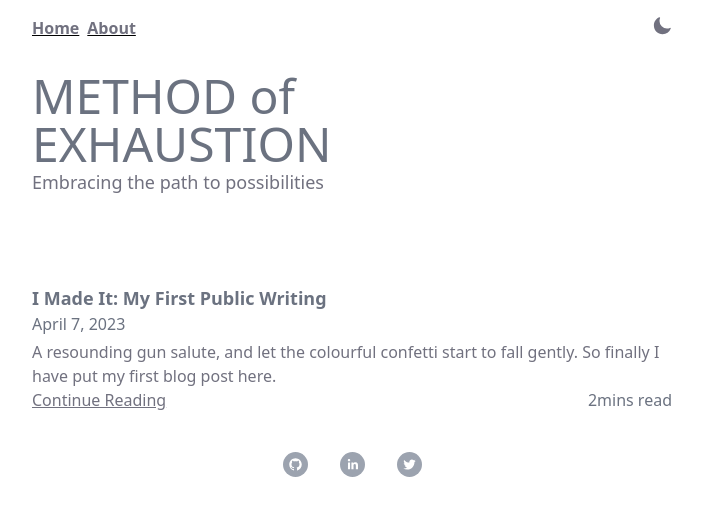
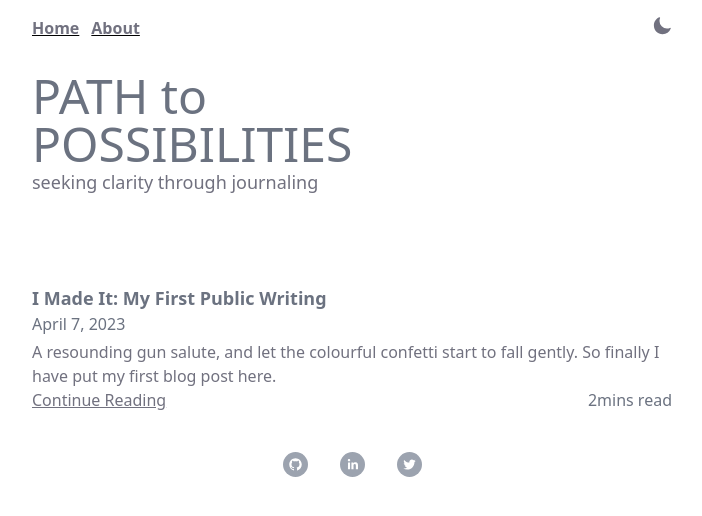
Before and after one commit to victor-eno/vicjournals, a Next.js app: page / in a window 1280 px wide. Shown: the top 516 px of the page, without its empty margins (288-990 px from the left). Built offline with nearby package versions, Linux system fonts and the light colour scheme.

Commit message:
testing changes

```diff
--- a/pages/about.js
+++ b/pages/about.js
@@ -28,7 +28,7 @@ import { ArrowLongRightIcon } from "@heroicons/react/24/outline";
       </a>
       </Link>
       </div>
-      <div className="flex-1 px-2">
+      <div className="flex-1 px-3">
       <Link href="/about" passHref>
       <a>
         <div className="cursor-pointer">
@@ -46,10 +46,10 @@ import { ArrowLongRightIcon } from "@heroicons/react/24/outline";
 
        <div className="flex left-0 p-4">
        <div>
-       <h1 className="vic1 text-5xl font-bold text-gray-500">
+       <h1 className="vic1 text-5xl text-gray-500">
          VICTOR
         </h1>
-        <h1 className="vic1 text-5xl font-bold text-gray-500">
+        <h1 className="vic1 text-5xl text-gray-500">
          ENO
         </h1>
         <p className="vic2 font-base underline">
--- a/pages/index.js
+++ b/pages/index.js
@@ -28,7 +28,7 @@ export default function Blog({ posts }) {
                </a>
             </Link>
           </div>
-          <div className="flex-1 px-2">
+          <div className="flex-1 px-3">
             <Link href="/about" passHref>
               <a>
                <div className="cursor-pointer">
@@ -50,13 +50,13 @@ export default function Blog({ posts }) {
        <div className="flex Left-0 p-4">
        <div>
        <h1 className="vic1 text-5xl text-gray-500">
-        METHOD of
+        PATH to
         </h1>
         <h1 className="vic1 text-5xl text-gray-500">
-        EXHAUSTION
+        POSSIBILITIES
         </h1>
         <p className="vic2 font-base">
-        Embracing the path to possibilities
+        seeking clarity through journaling
         </p>
         </div>
         </div>
```
